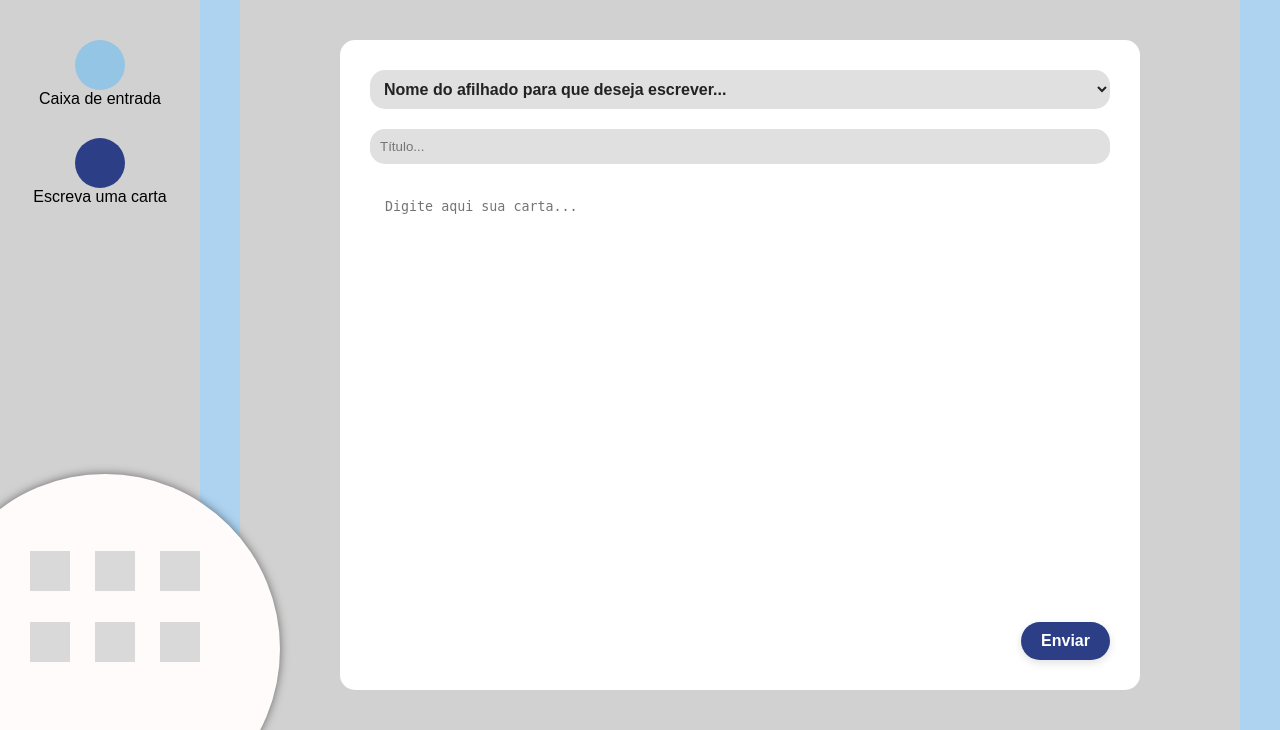
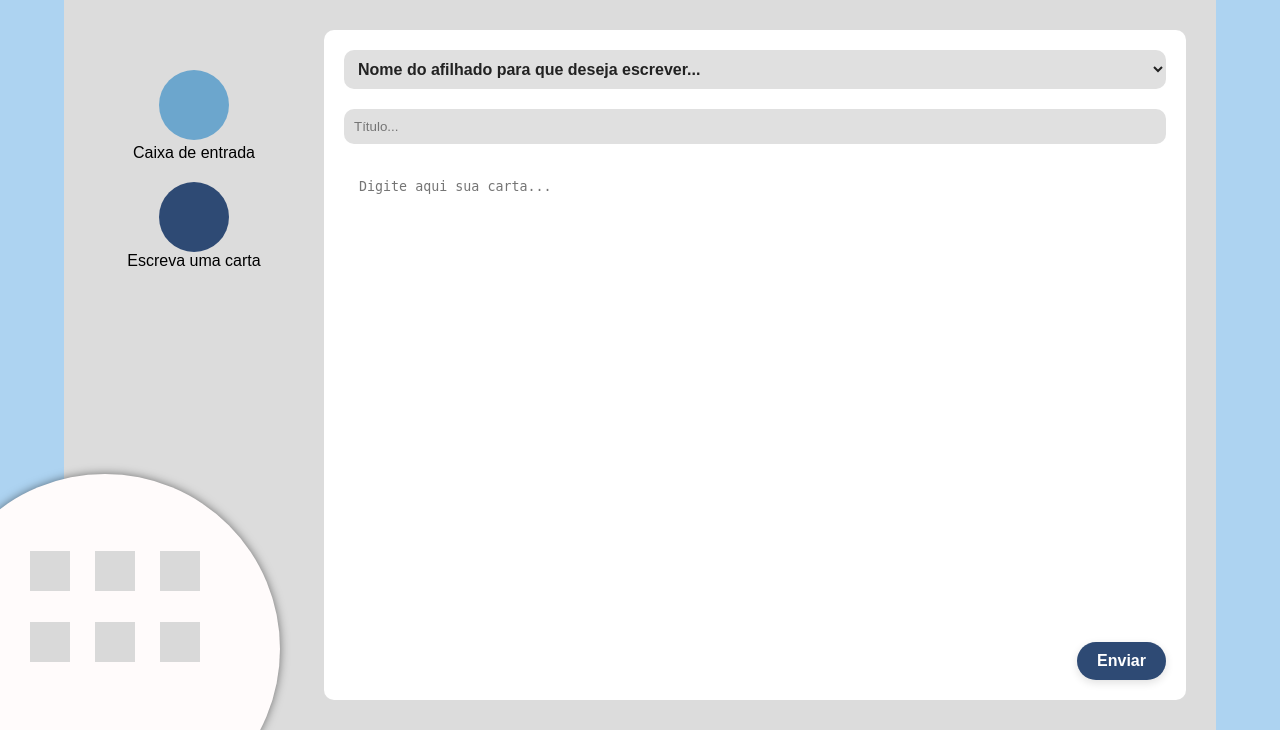
Before and after one commit to avelinoandre/InstitutoSolidare, a Django app: template InstitutoSolidare2.0/apadrinhamento/templates/apadrinhamento/padrinho/escrita_cartas.html in a window 1280 px wide. Shown: the part 106-836 px from the top of the page. Run offline with Django 5.2, Linux system fonts and the light colour scheme; the template is opened without the code that fills it, so the values that code supplies are empty.

Commit message:
Update da tela de criação de cartas

```diff
--- a/InstitutoSolidare2.0/apadrinhamento/templates/apadrinhamento/padrinho/escrita_cartas.html
+++ b/InstitutoSolidare2.0/apadrinhamento/templates/apadrinhamento/padrinho/escrita_cartas.html
@@ -2,33 +2,34 @@
 {% load static %}
 
 {% block content %}
-  <!-- Layout principal -->
-  <div style="display: flex; height: calc(100vh - 70px);">
+
+<!-- Layout principal -->
+<div style="height: calc(100vh - 70px);">
+  <main style="display: flex; height: 100%; background-color: #dcdcdc; padding: 30px; min-width: 90%;">
 
     <!-- Sidebar -->
-    <nav style="width: 200px; background-color: #d1d1d1; padding-top: 40px;">
-      <ul style="list-style: none; padding: 0; margin: 0; text-align: center;">
-        <li style="margin-bottom: 30px;">
-        <a href="{% url 'cartas' %}" style="text-decoration: none; color: inherit;">
-      <div style="width: 50px; height: 50px; background-color: #94c5e5; border-radius: 50%; margin: 0 auto;"></div>
-      <p>Caixa de entrada</p>
-    </a>
-  </li>
-
-        <li style="margin-bottom: 30px;">
-          <div style="width: 50px; height: 50px; background-color: #2c3e86; border-radius: 50%; margin: 0 auto;"></div>
+    <nav style="width: 200px; padding-top: 20px; flex-shrink: 0;">
+      <ul style="list-style: none; padding: 0;">
+        <li style="margin: 20px 0; text-align: center;">
+          <a href="{% url 'cartas' %}" style="display: inline-block;">
+            <div style="width: 70px; height: 70px; background-color: #6ca6cd; border-radius: 50%; margin: 0 auto;"></div>
+          </a>
+          <p>Caixa de entrada</p>
+        </li>
+        <li style="margin: 20px 0; text-align: center;">
+          <div style="width: 70px; height: 70px; background-color: #2e4a74; border-radius: 50%; margin: 0 auto;"></div>
           <p>Escreva uma carta</p>
         </li>
       </ul>
     </nav>
 
     <!-- Conteúdo principal -->
-    <main style="flex-grow: 1; background-color: #d1d1d1; padding: 40px; display: flex; justify-content: center;">
-      <form method="POST" action="" style="background-color: white; border-radius: 15px; width: 100%; max-width: 800px; padding: 30px; display: flex; flex-direction: column; gap: 20px;">
+    <div style="flex-grow: 1; background-color: white; padding: 20px; border-radius: 10px; margin-left: 30px; min-height: 90%;">
+      <form method="POST" action="" style="display: flex; flex-direction: column; gap: 20px; height: 100%;">
         {% csrf_token %}
 
         <!-- Campo nome do afilhado -->
-        <select name="afilhado_id" required style="width: 100%; padding: 10px; border-radius: 15px; background-color: #e0e0e0; border: none;">
+        <select name="afilhado_id" required style="width: 100%; padding: 10px; border-radius: 10px; background-color: #e0e0e0; border: none;">
           <option disabled selected>Nome do afilhado para que deseja escrever...</option>
           {% for afilhado in apadrinhados %}
             <option value="{{ afilhado.id }}">{{ afilhado.nome }}</option>
@@ -36,20 +37,22 @@
         </select>
 
         <!-- Campo título da mensagem -->
-        <input type="text" name="titulo" placeholder="Título..." required style="width: 100%; padding: 10px; border-radius: 15px; background-color: #e0e0e0; border: none;">
+        <input type="text" name="titulo" placeholder="Título..." required style="width: 100%; padding: 10px; border-radius: 10px; background-color: #e0e0e0; border: none;">
 
-        <!-- Área de texto editável -->
-        <textarea name="conteudo" placeholder="Digite aqui sua carta..." required style="flex-grow: 1; padding: 15px; height: 300px; border: none; border-radius: 10px; resize: none;"></textarea>
+        <!-- Área de texto -->
+        <textarea name="conteudo" placeholder="Digite aqui sua carta..." required style="flex-grow: 1; padding: 15px; border: none; border-radius: 10px; resize: none; min-height: 300px;"></textarea>
 
         <!-- Botão enviar -->
         <div style="text-align: right;">
-          <button type="submit" style="background-color: #2c3e86; color: white; padding: 10px 20px; border: none; border-radius: 25px; font-size: 16px;">
+          <button type="submit" style="background-color: #2e4a74; color: white; padding: 10px 20px; border: none; border-radius: 25px; font-size: 16px;">
             Enviar
           </button>
         </div>
       </form>
-    </main>
-  </div>
+    </div>
+  </main>
 
-{% include 'partials/circle-button.html' %}
+  {% include 'partials/circle-button.html' %}
+</div>
+
 {% endblock %}
```
